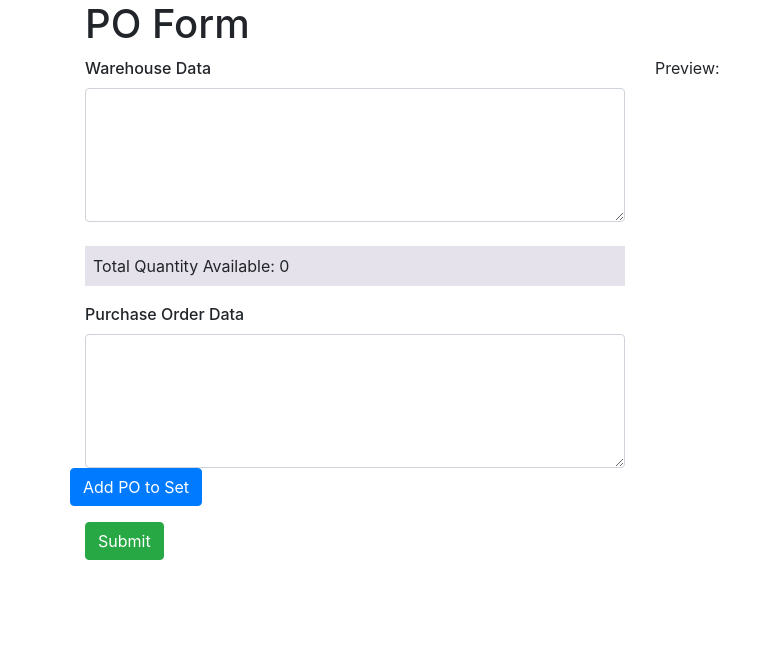
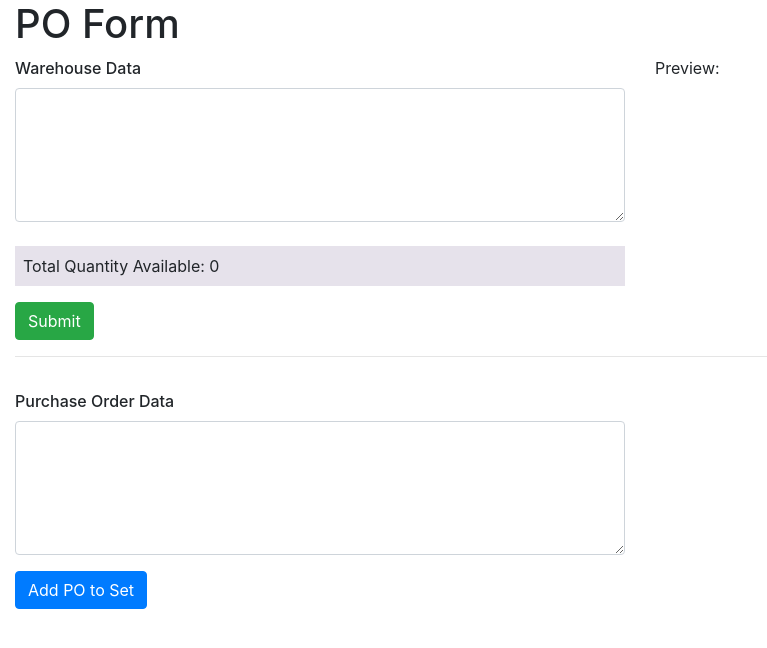
Before and after one commit to Drageaux/hf-accounting-tools, an Angular app in the folder po-processing/: page / in a window 1280 px wide. Shown: the top 648 px of the page, without its empty margins (0-767 px from the left). Built offline with nearby package versions, Linux system fonts and the light colour scheme.

Commit message:
Control + Enter to submit poForm

```diff
--- a/po-processing/src/app/app.component.html
+++ b/po-processing/src/app/app.component.html
@@ -1,8 +1,8 @@
 <router-outlet></router-outlet>
 
-<div class="container">
+<div class="container-fluid">
   <h1>PO Form</h1>
-  <form #dataForm="ngForm">
+  <form #warehouseForm="ngForm">
     <div class="form-group row">
       <div class="col-6">
         <label for="warehouse-data">Warehouse Data</label>
@@ -27,12 +27,31 @@
         Preview:<br />
         <ul>
           <li *ngFor="let lot of warehouseDataPreview | keyvalue">
-            <pre>{{ lot.value | json }}</pre>
+            <!-- <pre>{{ lot.value | json }}</pre> -->
+            <b>Lot ID:</b>&nbsp;
+            {{ lot.value.lotId }}
+            <ul>
+              <li>
+                Available Quantity (all pallets in Lot):
+                <b>{{ lot.value.availableQuant || 0 }}</b>
+              </li>
+            </ul>
           </li>
         </ul>
       </div>
     </div>
+    <button type="submit" class="btn btn-success">Submit</button>
+  </form>
 
+  <hr />
+
+  <form
+    #poForm="ngForm"
+    (keydown)="onKeydown($event, poForm)"
+    (ngSubmit)="addOrderToSet()"
+    novalidate
+  >
+    <div class="form-group row"></div>
     <div class="form-group row">
       <div class="col-6">
         <label for="po-data">Purchase Order Data</label>
@@ -49,11 +68,18 @@
       </div>
       <div class="col-6 json">
         <pre>{{ purchaseOrderPreview | json }}</pre>
+        <table *ngFor="let po of poSet.orders">
+          <tr *ngFor="let line of po.lines | keyvalue: lineNumberOrder">
+            Line:
+            {{
+              line.value.line
+            }}
+          </tr>
+        </table>
       </div>
-      <button type="button" class="btn btn-primary" (click)="addOrderToSet()">
-        Add PO to Set
-      </button>
     </div>
-    <button type="submit" class="btn btn-success">Submit</button>
+    <button type="submit" class="btn btn-primary">
+      Add PO to Set
+    </button>
   </form>
 </div>
--- a/po-processing/src/app/app.component.ts
+++ b/po-processing/src/app/app.component.ts
@@ -7,6 +7,8 @@ import { Lot } from './lot';
 import { PurchaseOrderLine } from './purchase-order-line';
 import { PurchaseOrderSet } from './purchase-order-set';
 import { PurchaseOrder } from './purchase-order';
+import { KeyValue } from '@angular/common';
+import { NgForm } from '@angular/forms';
 
 @Component({
   selector: 'app-root',
@@ -97,9 +99,29 @@ export class AppComponent {
   }
 
   addOrderToSet() {
+    console.log('adding');
     const newPo = this.parsePurchaseOrderData();
-    this.poSet.addOrderToSet(newPo);
-    this.purchaseOrderInput = '';
-    console.log(this.poSet.getTotalQuantityOfItem('HFJW32'));
+    if (newPo) {
+      this.poSet.addOrderToSet(newPo);
+      this.purchaseOrderInput = '';
+      console.log(this.poSet.getTotalQuantityOfItem('HFJW32'));
+    }
+  }
+
+  lineNumberOrder(
+    a: KeyValue<string, PurchaseOrderLine>,
+    b: KeyValue<string, PurchaseOrderLine>
+  ) {
+    return a.value.line < b.value.line
+      ? -1
+      : a.value.line > b.value.line
+      ? 1
+      : 0;
+  }
+
+  onKeydown($event: KeyboardEvent, form: NgForm) {
+    if ($event.ctrlKey && $event.keyCode === 13) {
+      form.ngSubmit.emit();
+    }
   }
 }
```
